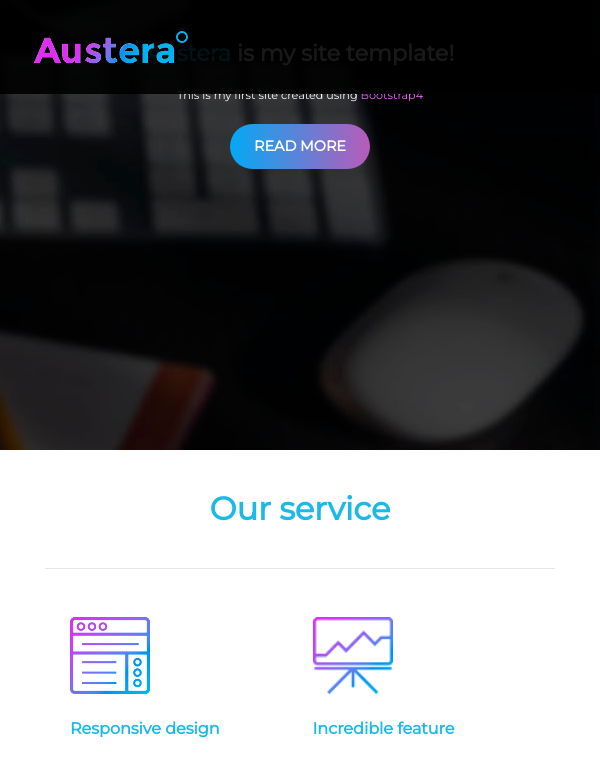
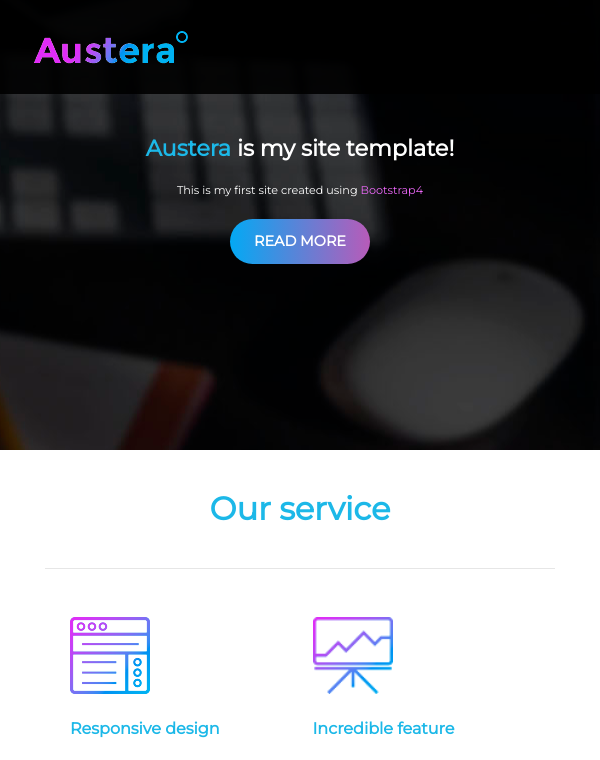
Before and after one commit to DivineBlow/firstSite, a plain HTML site: page index.html in a window 600 px wide. Shown: the top 760 px of the page. Drawn offline with nearby package versions, Linux system fonts and the light colour scheme.

Commit message:
Fixed the bug

```diff
--- a/CSS/style.css
+++ b/CSS/style.css
@@ -1210,6 +1210,11 @@ footer div p {
   header div.menu a img {
     padding-left: 11%;
   }
+
+  .row.menu2.no-gutters {
+    padding-top: 95px;
+}
+
   header div.menu2 h1 {
     font-size: 1.4em;
     margin-top: 40px;
```
Also changed, not shown: index.html (+0 -31 lines).
